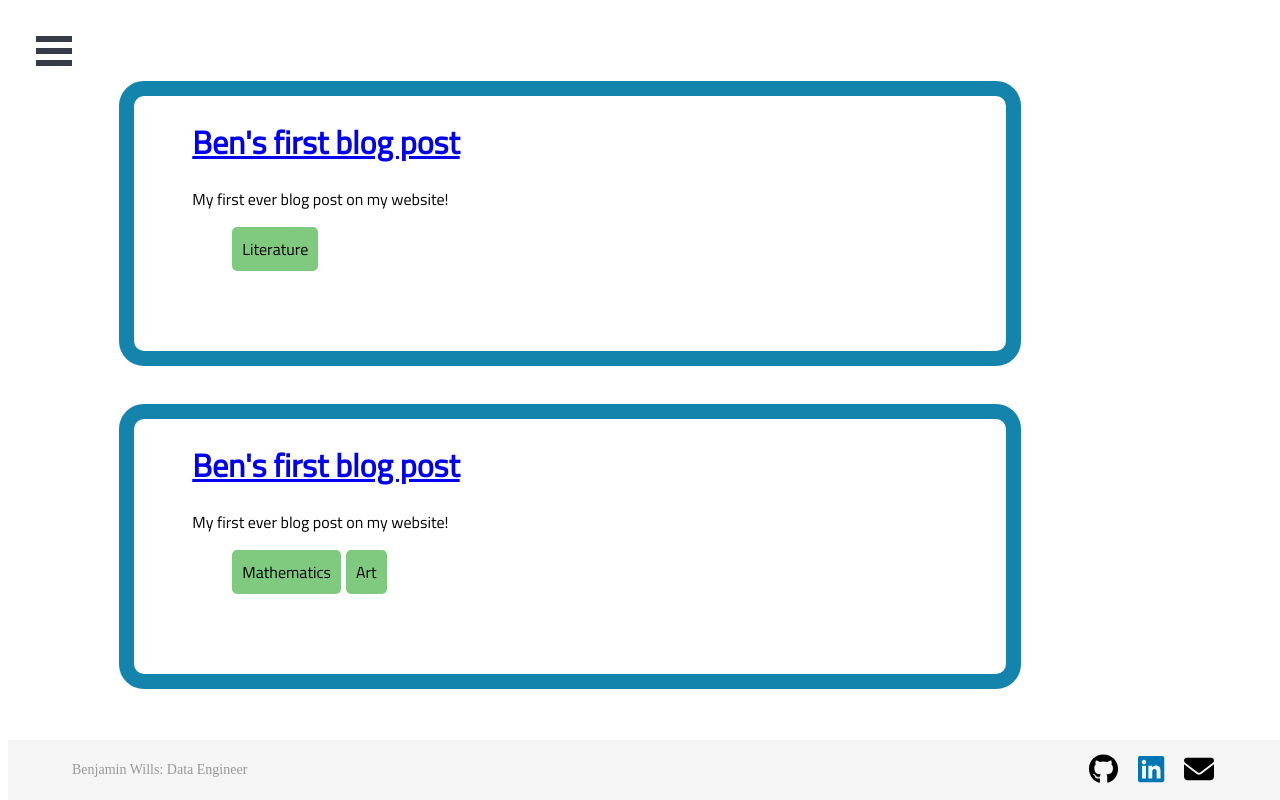
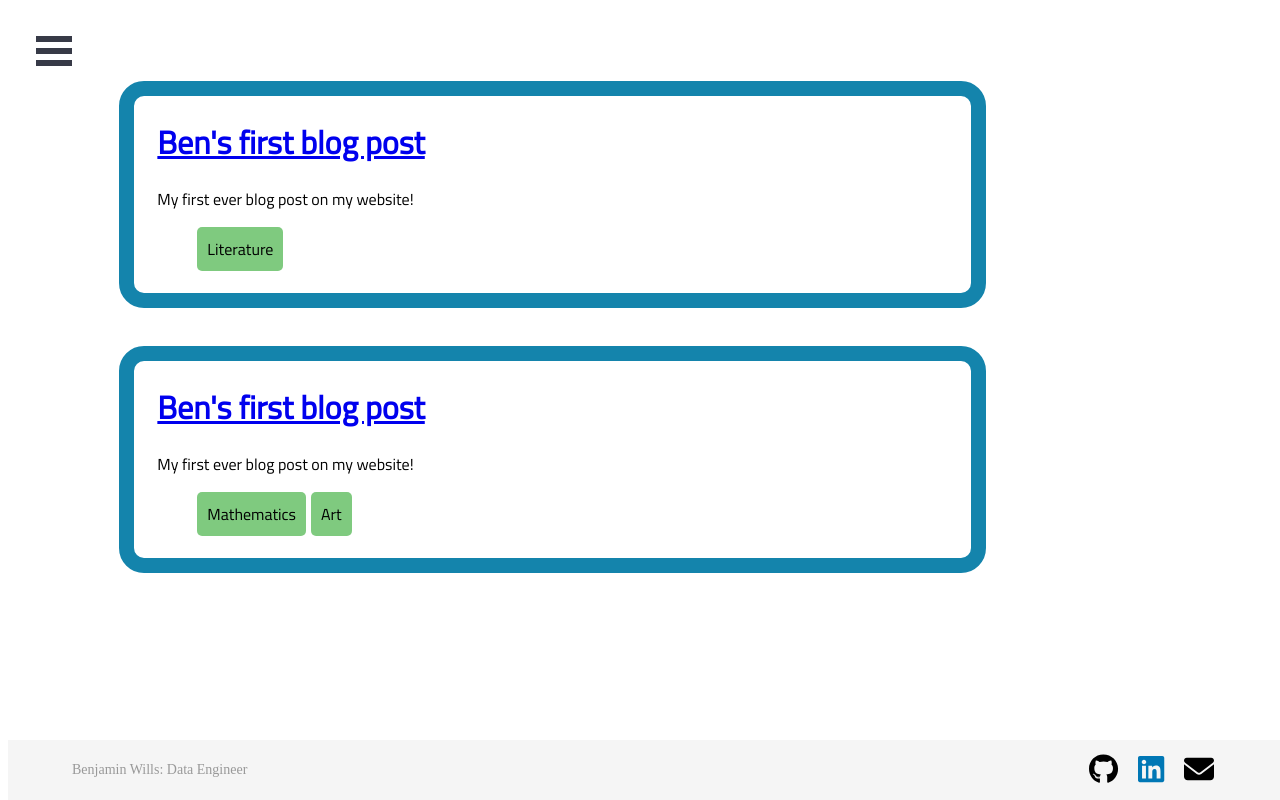
Before and after one commit to BenjaminWills/personal_website, a React (Create React App) app in the folder website/: page /personal_website/blog in a window 1280 px wide. Built offline with nearby package versions, Linux system fonts and the light colour scheme.

Commit message:
update padding for blog containers

```diff
--- a/website/src/pages/blog/BlogComponents/BlogContainer/BlogContainer.css
+++ b/website/src/pages/blog/BlogComponents/BlogContainer/BlogContainer.css
@@ -2,9 +2,8 @@
     /* Sizing */
     width: 70%;
     height: 8%;
-    padding-left: 5%;
-    padding-bottom: 5%;
     margin: 10px;
+    padding-left: 2%;
 
     /* Appearance */
     border: 15px solid var(--sidebar-colour);
```
